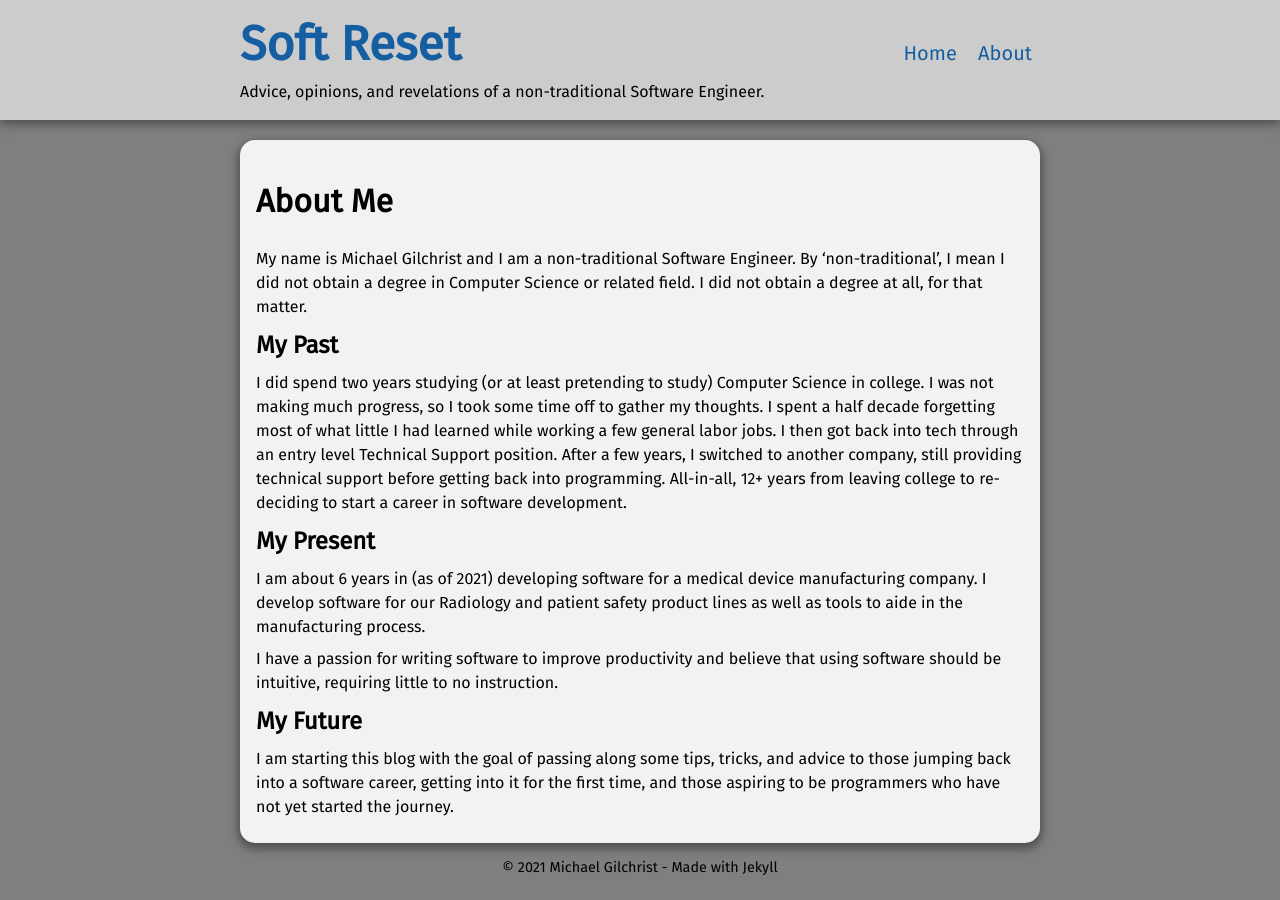
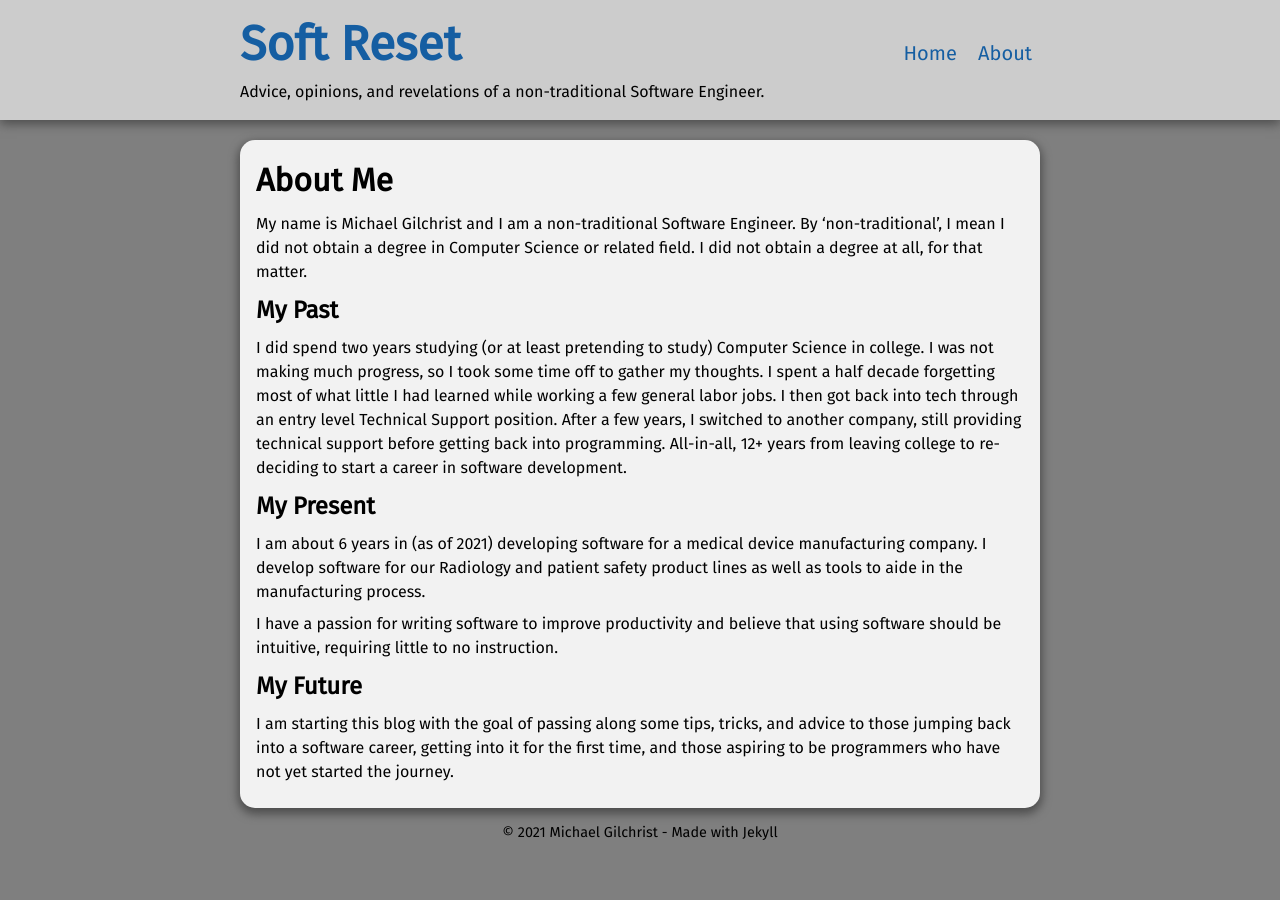
Before and after one commit to michaelgilch/michaelgilch.github.io, a Jekyll site: the page built from pages/about.md, in a window 1280 px wide. Built offline with Jekyll 4.4.1, drawn with Linux system fonts in a browser that asks for light colours; some web fonts are replaced.

Commit message:
Fix spacing issue with heading of posts and pages

```diff
--- a/_sass/content.scss
+++ b/_sass/content.scss
@@ -4,6 +4,11 @@
   box-shadow: 0 4px 10px 2px $shadow-color;
   margin: 1.25rem 0 0;
   padding: 1rem;
+
+  h1 {
+    font-size: 2rem;
+    margin: 0;
+  }
 
   h2 {
     font-size: 1.5rem;
```
